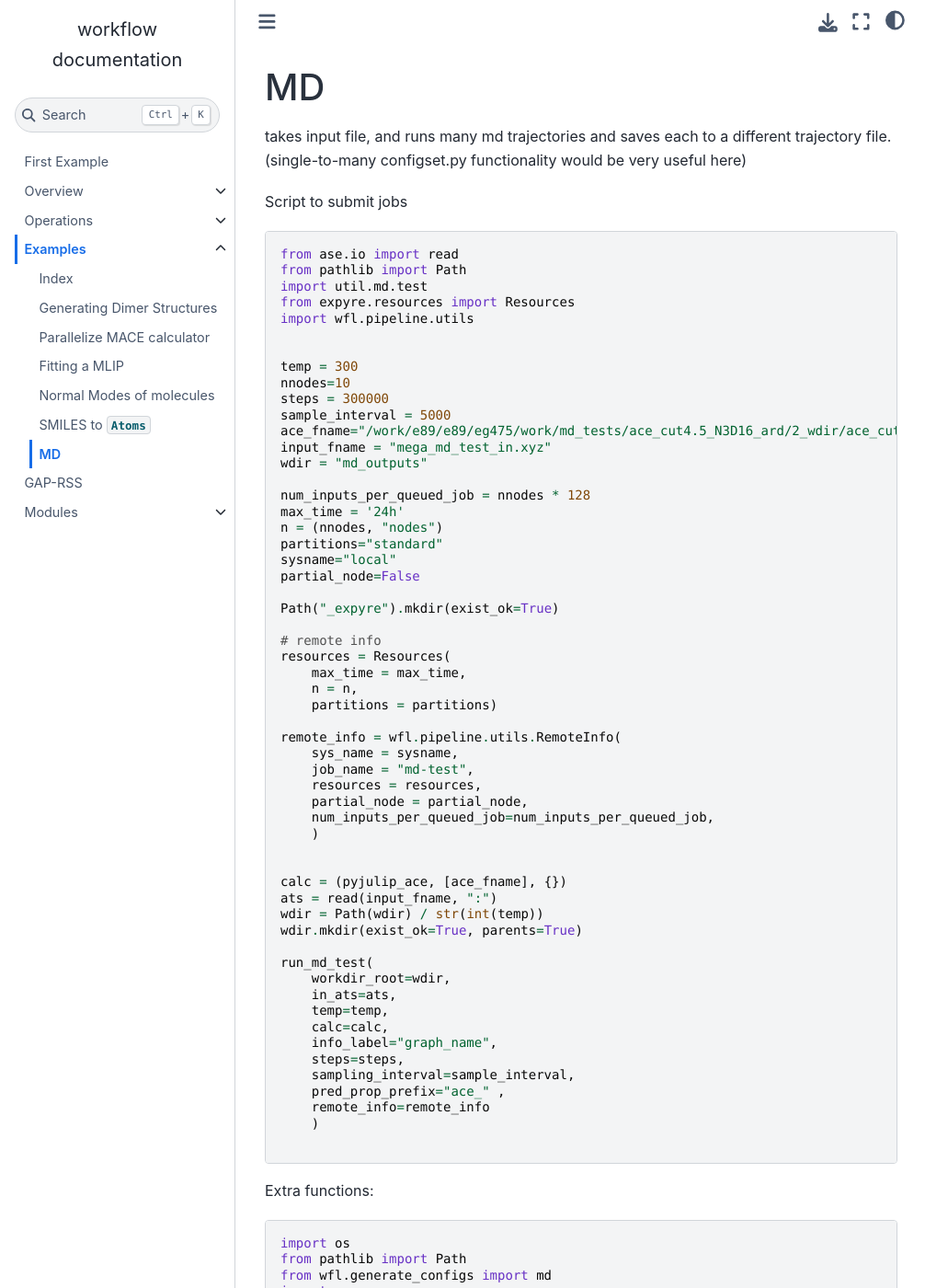
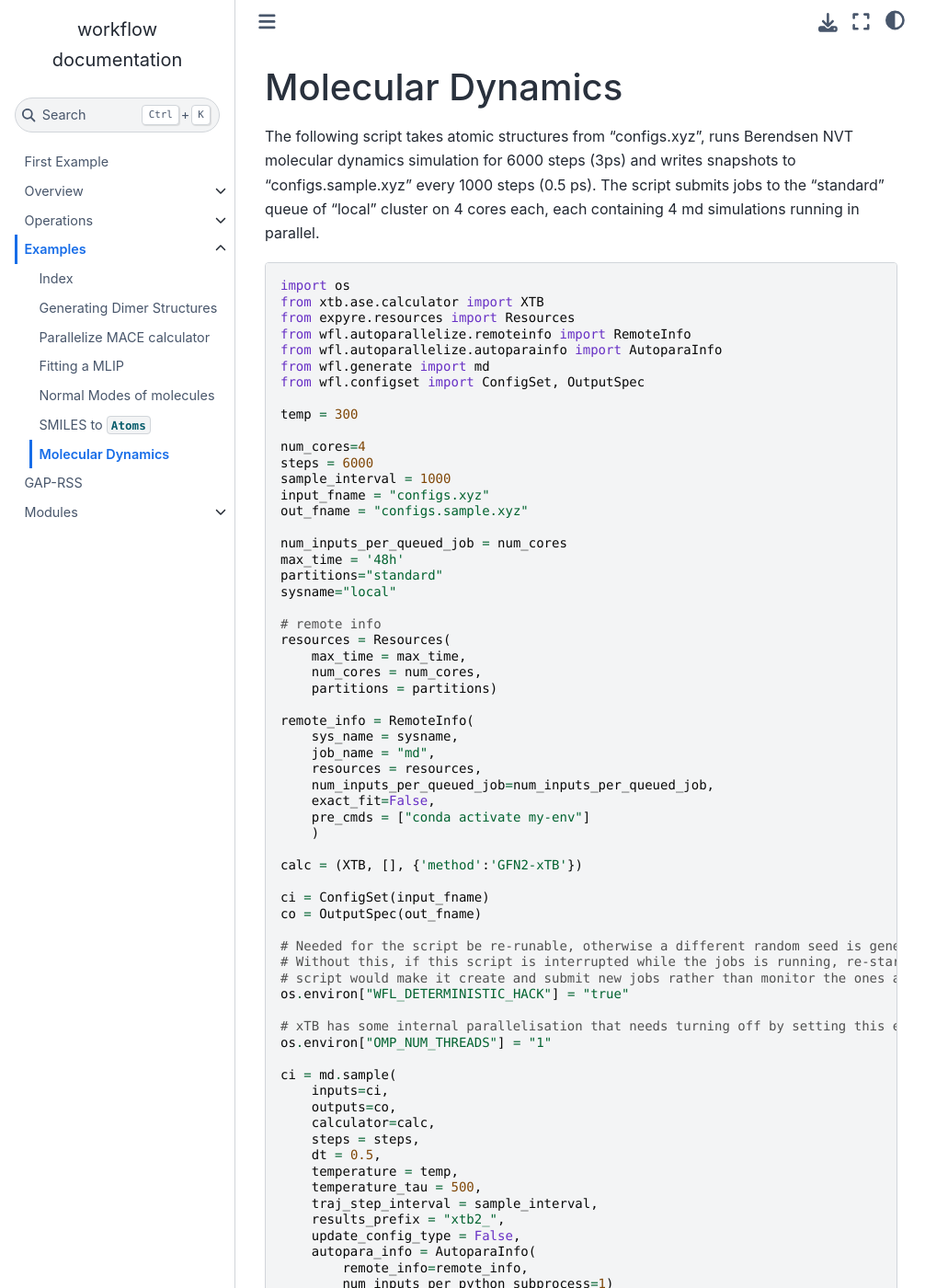
Before and after one commit to libAtoms/workflow, a Sphinx documentation site: the page built from docs/source/examples.md.md, in a window 1280 px wide and 1400 px high. Shown: the whole window at 92% size, without its empty margins (0-1031 px from the left). Built offline with Sphinx 7.4.7 and the Sphinx Book theme 1.1.4, drawn with Linux system fonts in a browser that asks for light colours; pages that are not in the unit, such as notebooks, are missing from menus; some of the changed text lies outside the part shown.

Commit message:
updated md script

````diff
--- a/docs/source/examples.md.md
+++ b/docs/source/examples.md.md
@@ -1,135 +1,72 @@
-# MD
+# Molecular Dynamics
 
-takes input file, and runs many md trajectories and saves each to a different trajectory file.
-(single-to-many configset.py functionality would be very useful here)
-
-Script to submit jobs
+The following script takes atomic structures from "configs.xyz", runs Berendsen NVT molecular dynamics simulation for 6000 steps (3ps) and writes snapshots to "configs.sample.xyz" every 1000 steps (0.5 ps). The script submits jobs to the "standard" queue of "local" cluster on 4 cores each, each containing 4 md simulations running in parallel.
 
 ```
-from ase.io import read
-from pathlib import Path
-import util.md.test
+import os
+from xtb.ase.calculator import XTB
 from expyre.resources import Resources
-import wfl.pipeline.utils
-
+from wfl.autoparallelize.remoteinfo import RemoteInfo
+from wfl.autoparallelize.autoparainfo import AutoparaInfo
+from wfl.generate import md
+from wfl.configset import ConfigSet, OutputSpec
 
 temp = 300
-nnodes=10
-steps = 300000
-sample_interval = 5000
-ace_fname="/work/e89/e89/eg475/work/md_tests/ace_cut4.5_N3D16_ard/2_wdir/ace_cut4.5_ard_N3D16.json"
-input_fname = "mega_md_test_in.xyz"
-wdir = "md_outputs"
 
-num_inputs_per_queued_job = nnodes * 128
-max_time = '24h'
-n = (nnodes, "nodes")
+num_cores=4
+steps = 6000
+sample_interval = 1000
+input_fname = "configs.xyz"
+out_fname = "configs.sample.xyz"
+
+num_inputs_per_queued_job = num_cores
+max_time = '48h'
 partitions="standard"
 sysname="local"
-partial_node=False
-
-Path("_expyre").mkdir(exist_ok=True)
 
 # remote info
 resources = Resources(
     max_time = max_time,
-    n = n,
+    num_cores = num_cores,
     partitions = partitions)
 
-remote_info = wfl.pipeline.utils.RemoteInfo(
+remote_info = RemoteInfo(
     sys_name = sysname,
-    job_name = "md-test",
+    job_name = "md",
     resources = resources,
-    partial_node = partial_node,
     num_inputs_per_queued_job=num_inputs_per_queued_job,
+    exact_fit=False,
+    pre_cmds = ["conda activate my-env"]
     )
 
+calc = (XTB, [], {'method':'GFN2-xTB'})
 
-calc = (pyjulip_ace, [ace_fname], {})
-ats = read(input_fname, ":")
-wdir = Path(wdir) / str(int(temp))
-wdir.mkdir(exist_ok=True, parents=True)
+ci = ConfigSet(input_fname)
+co = OutputSpec(out_fname)
 
-run_md_test(
-    workdir_root=wdir,
-    in_ats=ats,
-    temp=temp,
-    calc=calc,
-    info_label="graph_name",
-    steps=steps,
-    sampling_interval=sample_interval,
-    pred_prop_prefix="ace_" ,
-    remote_info=remote_info
+# Needed for the script be re-runable, otherwise a different random seed is generated.
+# Without this, if this script is interrupted while the jobs is running, re-starting this
+# script would make it create and submit new jobs rather than monitor the ones already running.
+os.environ["WFL_DETERMINISTIC_HACK"] = "true"
+
+# xTB has some internal parallelisation that needs turning off by setting this env. variable.
+os.environ["OMP_NUM_THREADS"] = "1"
+
+ci = md.sample(
+    inputs=ci,
+    outputs=co,
+    calculator=calc,
+    steps = steps,
+    dt = 0.5,
+    temperature = temp,
+    temperature_tau = 500,
+    traj_step_interval = sample_interval,
+    results_prefix = "xtb2_",
+    update_config_type = False,
+    autopara_info = AutoparaInfo(
+        remote_info=remote_info,
+        num_inputs_per_python_subprocess=1)
     )
-
-```
-
-Extra functions:
-
-```
-import os
-from pathlib import Path
-from wfl.generate_configs import md
-import numpy as np
-import hashlib
-
-def pyjulip_ace(ace_fname):
-    import pyjulip
-    return pyjulip.ACE1(ace_fname)
-
-
-def run_md_test(workdir_root, in_ats, temp, calc, info_label, steps, sampling_interval,
-        pred_prop_prefix, remote_info):
-
-    workdir_root = Path(workdir_root)
-    workdir_root.mkdir(exist_ok=True)
-
-    ci, co = prepare_inputs(in_ats, info_label, workdir_root)
-
-    os.environ["WFL_DETERMINISTIC_HACK"] = "true"
-
-    md_params = {
-        "steps": steps,
-        "dt": 0.5,  # fs
-        "temperature": temp,  # K
-        "temperature_tau": 500,  # fs, somewhat quicker than recommended (???)
-        "traj_step_interval": sampling_interval,
-        "results_prefix": pred_prop_prefix}
-
-    md.sample(
-        inputs=ci,
-        outputs=co,
-        calculator=calc,
-        verbose=False,
-        remote_info=remote_info,
-        **md_params
-        )
-
-def prepare_inputs(ats, info_label, workdir_root):
-
-    input_files = []
-    output_files = {}
-    for at in ats:
-        hash = hash_atoms(at)
-        label = at.info[info_label] + hash
-        fname_in = workdir_root / (label + "_in.xyz")
-        fname_out = workdir_root / (label + "_out.xyz")
-        input_files.append(fname_in)
-        output_files[fname_in] = fname_out
-        write(fname_in, at)
-
-    ci = ConfigSet(input_files)
-    co = OutputSpec(output_files)
-    return ci, co
-
-#creates unique hash for a matrix of numbers
-def hash_array(v):
-    return hashlib.md5(np.array2string(v, precision=8, sign='+', floatmode='fixed').encode()).hexdigest()
-
-#creates unique hash for Atoms from atomic numbers and positions
-def hash_atoms(at):
-    v = np.concatenate((at.numbers.reshape(-1,1), at.positions),axis=1)
-    return hash_array(v)
 
 ```
 
@@ -139,13 +76,12 @@ expyre config.json:
 { "systems": {
     "local": { "host": null,
         "scheduler": "slurm",
-        "commands": ["source /work/e89/e89/eg475/.bashrc",  "echo $(date)", "hostname"],
+        "commands": ["source ~/.bashrc",  "echo $(date)", "hostname"],
         "header": ["#SBATCH --nodes={nnodes}",
                    "#SBATCH --tasks-per-node={num_cores_per_node}",
                    "#SBATCH --cpus-per-task=1",
                    "#SBATCH --account=change-me",
                    "#SBATCH --qos=standard"],
-                "rundir": "/work/e89/e89/eg475/expyre_rundir",
         "partitions": {"standard" : {"num_cores": 128, "max_time" : "24h", "max_mem": "256G"},
                        "highmem" : {"num_cores": 128, "max_time" : "24h", "max_mem": "512G"}}
                  }
````
Also changed, not shown: docs/source/examples.index.md (+1 -3 lines).
